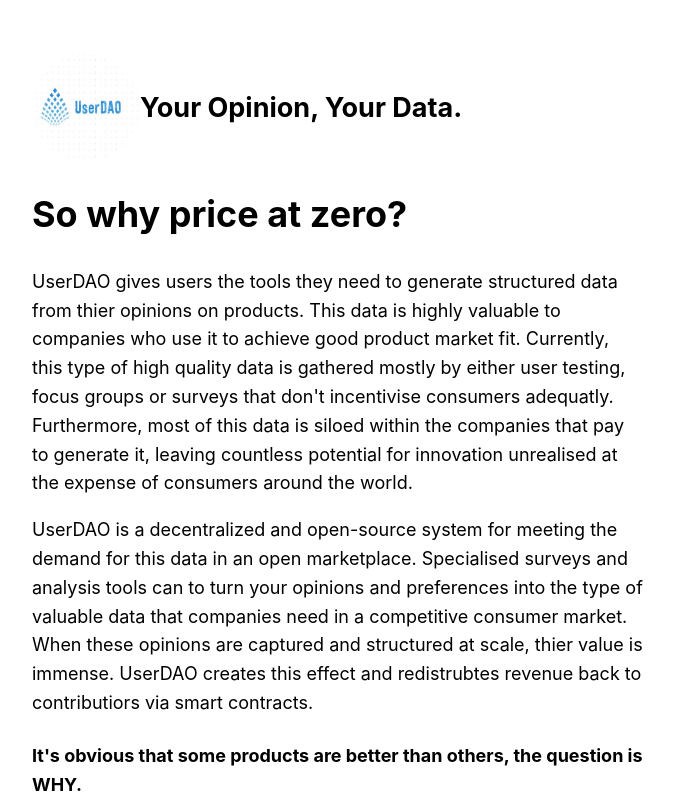
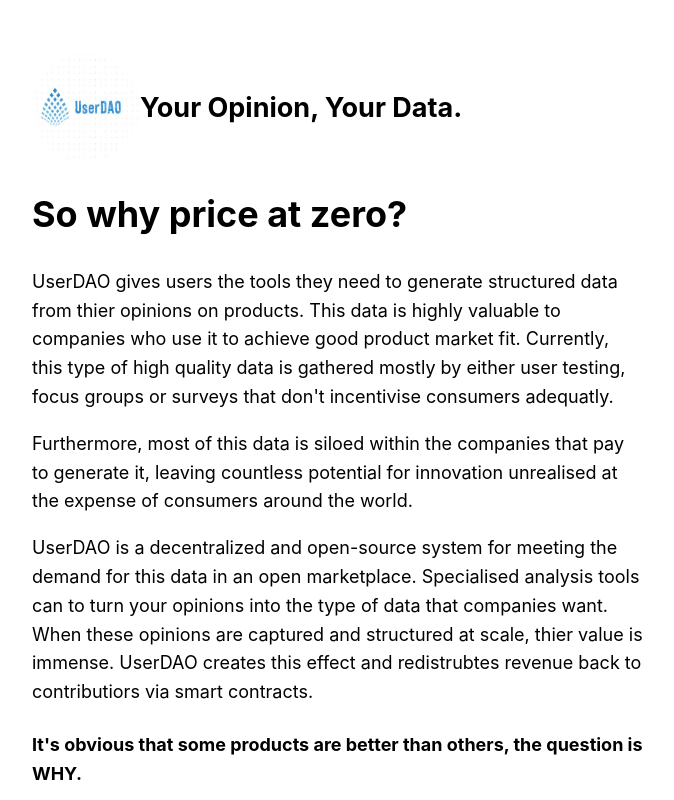
Before and after one commit to rd123myb/UserDAO, a Next.js app: page /posts/blog in a window 1280 px wide. Shown: the top 800 px of the page, without its empty margins (302-976 px from the left). Built offline with nearby package versions, Linux system fonts and the light colour scheme.

Commit message:
shorten intro

```diff
--- a/pages/posts/blog.js
+++ b/pages/posts/blog.js
@@ -10,13 +10,14 @@
           <p> UserDAO gives users the tools they need to generate structured data from thier opinions on products.
               This data is highly valuable to companies who use it to achieve good product market fit.
               Currently, this type of high quality data is gathered mostly by either user testing, focus groups or surveys that don't incentivise consumers adequatly.
-              Furthermore, most of this data is siloed within
+
+              </p> <p>Furthermore, most of this data is siloed within
               the companies that pay to generate it, leaving countless potential for innovation unrealised at the expense of
                consumers around the world.
           </p>
 
           <p> UserDAO is a decentralized and open-source system for meeting the demand for this data in an open marketplace.
-              Specialised surveys and analysis tools can to turn your opinions and preferences into the type of valuable data that companies need in a competitive consumer market. When these opinions
+              Specialised analysis tools can to turn your opinions into the type of data that companies want. When these opinions
                are captured and structured at scale, thier value is immense. UserDAO creates this effect and redistrubtes revenue back to
                contributiors via smart contracts.
 
```
